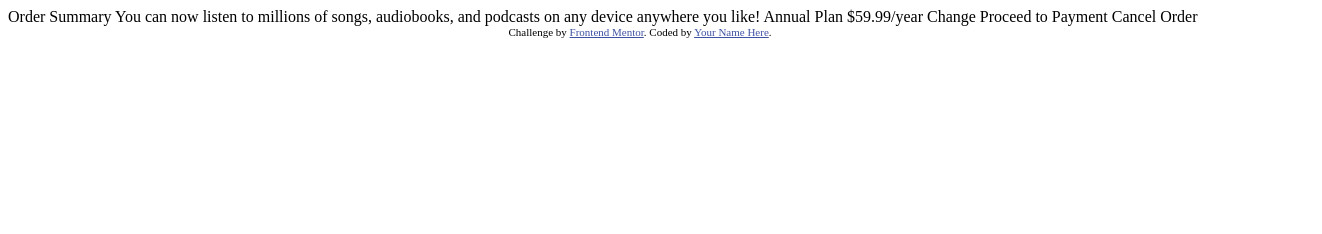
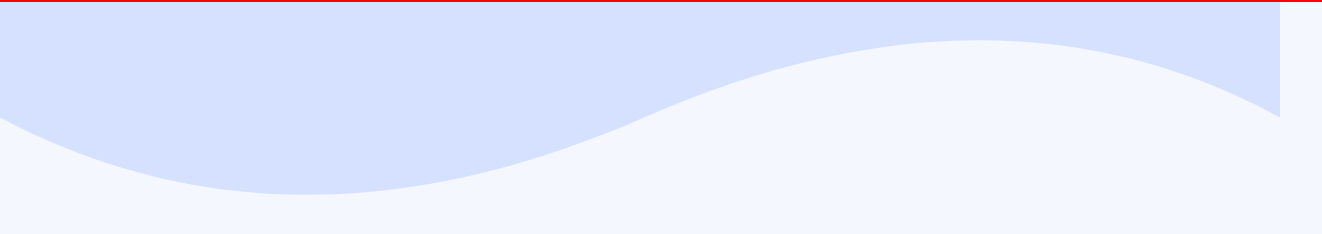
Before and after one commit to kbrandon19/order-summary, a plain HTML site: page index.html in a window 1280 px wide. Shown: the whole page, 1322 px wide, since content can reach past the window. Drawn offline with Linux system fonts and the light colour scheme.

Commit message:
Background Setup

```diff
--- /dev/null
+++ b/css/main.scss
@@ -0,0 +1,38 @@
+:root{
+    --pale-blue:hsl(225, 100%, 94%);
+    --bright-blue:hsl(245, 75%, 52%);
+    --vpale-blue:hsl(225, 100%, 98%);
+    --desaturated-blue:hsl(224, 23%, 55%);
+    --dark-blue:hsl(223, 47%, 23%);
+}
+
+body {
+
+    font-family: 'Red Hat Display', sans-serif;
+    background-image: url("/images/pattern-background-mobile.svg");
+    background-position: center;
+    background-repeat: no-repeat;
+    background-size: cover;
+    background-color: var(--vpale-blue);
+    padding:0;
+    margin:0;
+
+    p{
+    font-size:16px;
+}
+}
+
+.main-container{
+    width:100%;
+    height:auto;
+    border:1px solid red;
+    padding:0px 20px 0px 20px;
+}
+
+/* Changes for Desktop View */
+@media only screen and  (min-width:1024px){
+
+    body{
+        background-image: url("/images/pattern-background-desktop.svg");
+    }
+}
--- a/index.html
+++ b/index.html
@@ -4,34 +4,29 @@
   <meta charset="UTF-8">
   <meta name="viewport" content="width=device-width, initial-scale=1.0"> <!-- displays site properly based on user's device -->
 
+  <!-- favicon-->
   <link rel="icon" type="image/png" sizes="32x32" href="./images/favicon-32x32.png">
 
-  <title>Frontend Mentor | Order summary card</title>
+  <!-- SCSS stylesheet link-->
+  <link rel="stylesheet" href="css/main.css">
 
-  <!-- Feel free to remove these styles or customise in your own stylesheet 👍 -->
-  <style>
-    .attribution { font-size: 11px; text-align: center; }
-    .attribution a { color: hsl(228, 45%, 44%); }
-  </style>
+  <!-- Font Family-->
+  <link rel="preconnect" href="https://fonts.googleapis.com">
+<link rel="preconnect" href="https://fonts.gstatic.com" crossorigin>
+<link href="https://fonts.googleapis.com/css2?family=Red+Hat+Display:wght@500;700;900&display=swap" rel="stylesheet">
+
+  <title>Order summary card</title>
+
+
 </head>
 <body>
 
-  Order Summary
+<div class="main-container">
 
-  You can now listen to millions of songs, audiobooks, and podcasts on any
-  device anywhere you like!
 
-  Annual Plan
-  $59.99/year
+</div>
 
-  Change
 
-  Proceed to Payment
-  Cancel Order
 
-  <div class="attribution">
-    Challenge by <a href="https://www.frontendmentor.io?ref=challenge" target="_blank">Frontend Mentor</a>.
-    Coded by <a href="#">Your Name Here</a>.
-  </div>
 </body>
 </html>
```
Also changed, not shown: css/main.css (added), 1 other file.
